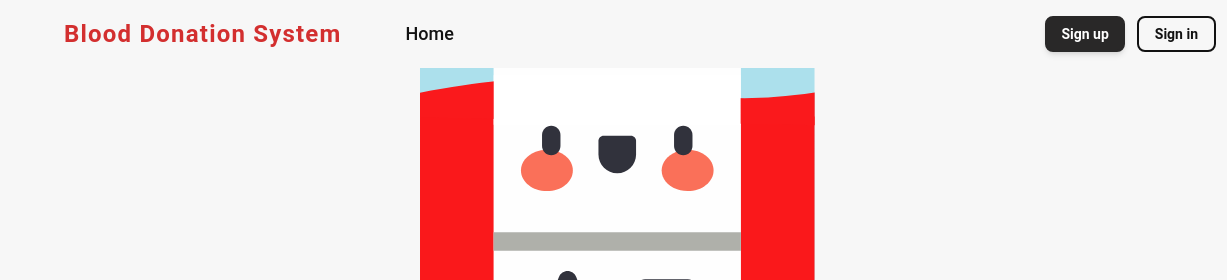
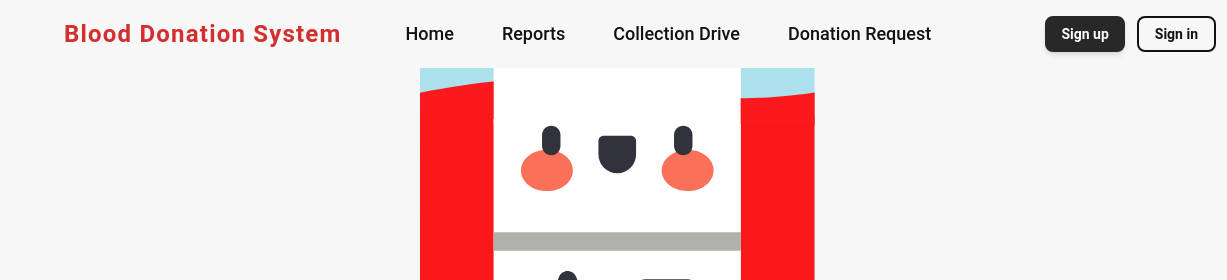
Before and after one commit to NawafSD/BloodDonationSystem, an Astro site: page / in a window 1280 px wide. Shown: the top 280 px of the page, 0-1227 px from the left. Built offline with nearby package versions, Linux system fonts and the light colour scheme; Astro itself is replaced by a stand-in of ours.

Commit message:
Complete the nav

```diff
--- a/src/components/nav.tsx
+++ b/src/components/nav.tsx
@@ -28,6 +28,9 @@ const itemMotionDesktop = {
 
 const navLinks = [
   { name: "Home", href: "MainPage", id: 1 },
+  { name: "Reports", href: "ReportsPage", id: 2 },
+  { name: "Collection Drive", href: "AddCollectionDrivePage", id: 3 },
+  { name: "Donation Request", href: "ProcessRequestPage", id: 4 },
 ];
 
 const NavLinks = ({
```
